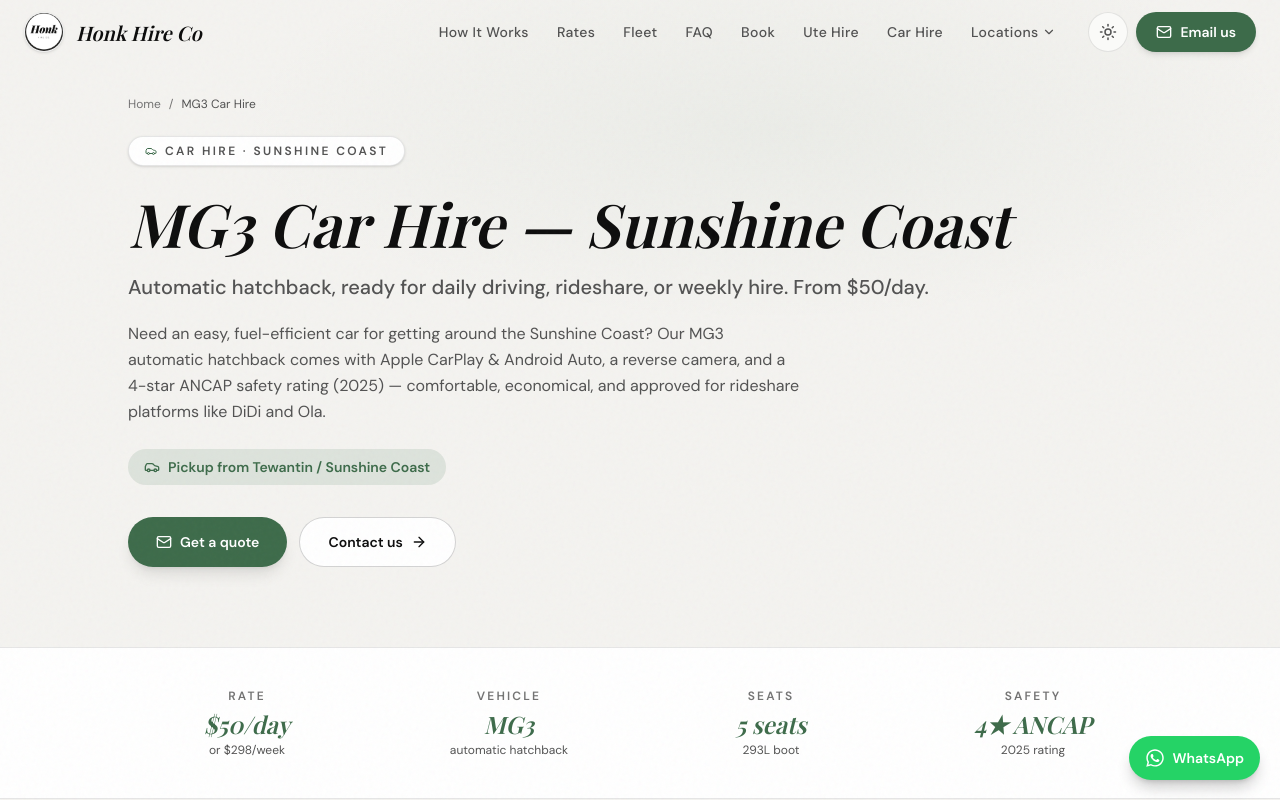
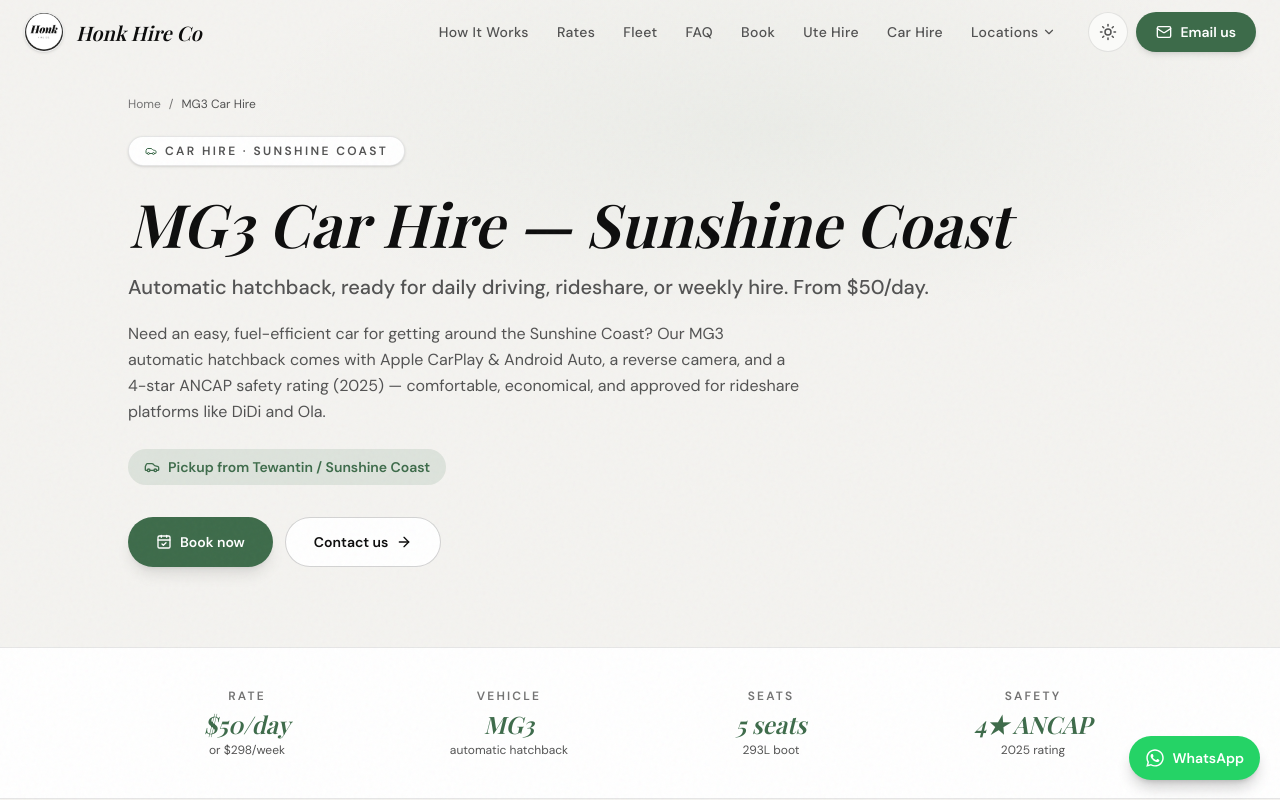
Before and after one commit to talhasajid849/Honk_Hire_Co, a Next.js app: page /mg3-hire in a window 1280 px wide. Shown: the top 800 px of the page. Built offline with nearby package versions, Linux system fonts and the light colour scheme; a web font is replaced by a local one.

Commit message:
fix: update button text and icon for booking functionality

```diff
--- a/app/mg3-hire/page.tsx
+++ b/app/mg3-hire/page.tsx
@@ -1,7 +1,7 @@
 import type { Metadata } from "next";
 import Image from "next/image";
 import Link from "next/link";
-import { CheckCircle2, ArrowRight, Car, Mail } from "lucide-react";
+import { CheckCircle2, ArrowRight, Car, CalendarCheck } from "lucide-react";
 import Navbar from "@/components/layout/Navbar";
 import Footer from "@/components/layout/Footer";
 import { mailtoHref } from "@/lib/contact/mailto";
@@ -157,8 +157,8 @@
                 href={emailHref}
                 className="inline-flex items-center gap-2 rounded-full bg-[var(--accent)] px-7 py-3.5 text-sm font-semibold text-[var(--accent-fg)] shadow-lg shadow-[var(--accent)]/25 transition-colors hover:bg-[var(--accent-hover)]"
               >
-                <Mail className="h-4 w-4" aria-hidden />
-                Get a quote
+                <CalendarCheck className="h-4 w-4" aria-hidden />
+                Book now
               </a>
               <Link
                 href="/#contact"
@@ -332,8 +332,8 @@
                 href={emailHref}
                 className="inline-flex items-center gap-2 rounded-full bg-[var(--accent)] px-8 py-4 text-sm font-semibold text-[var(--accent-fg)] shadow-lg shadow-[var(--accent)]/25 transition-colors hover:bg-[var(--accent-hover)]"
               >
-                <Mail className="h-5 w-5" aria-hidden />
-                Get a quote
+                <CalendarCheck className="h-5 w-5" aria-hidden />
+                Book now
               </a>
               <Link
                 href="/scooter-hire-sunshine-coast"
```
